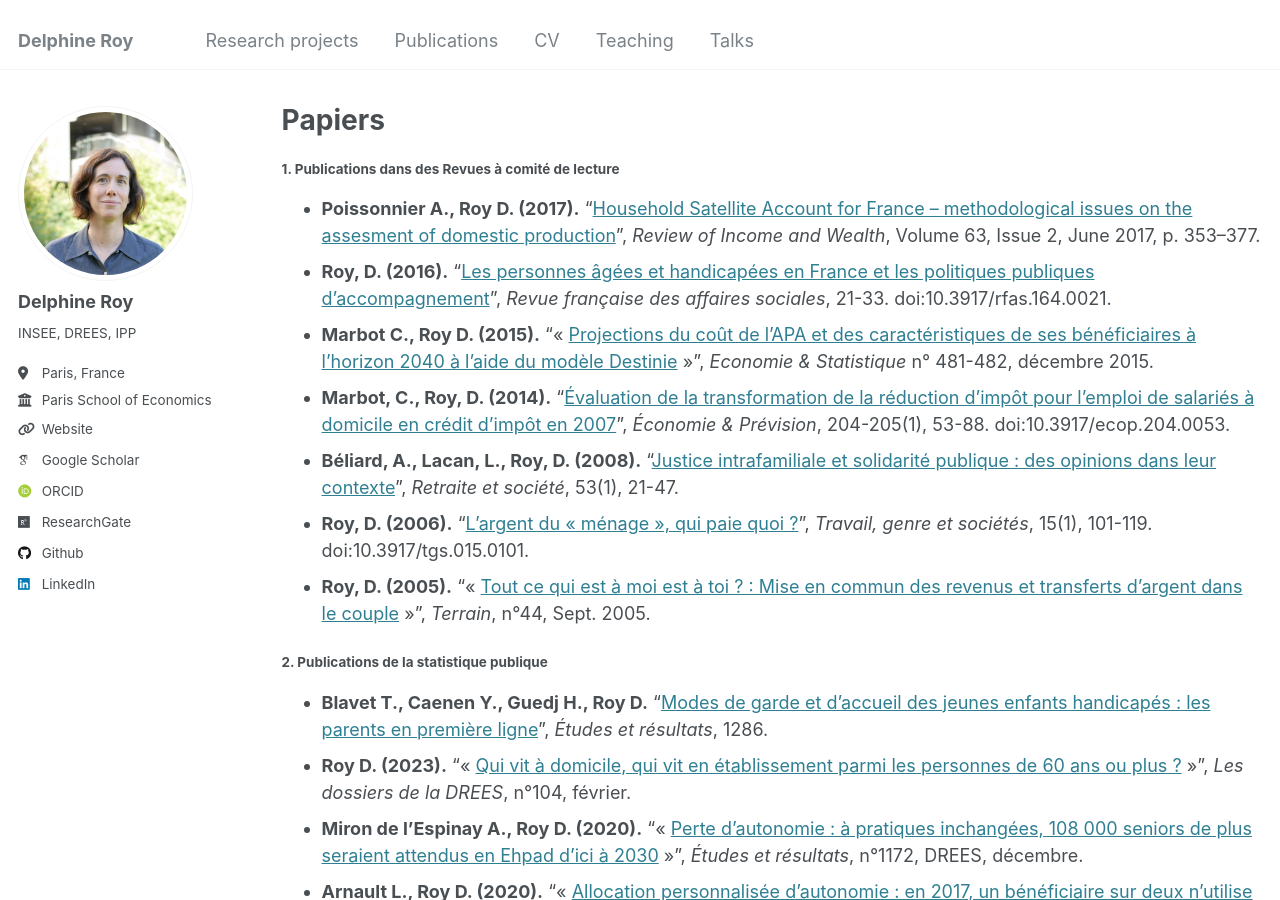
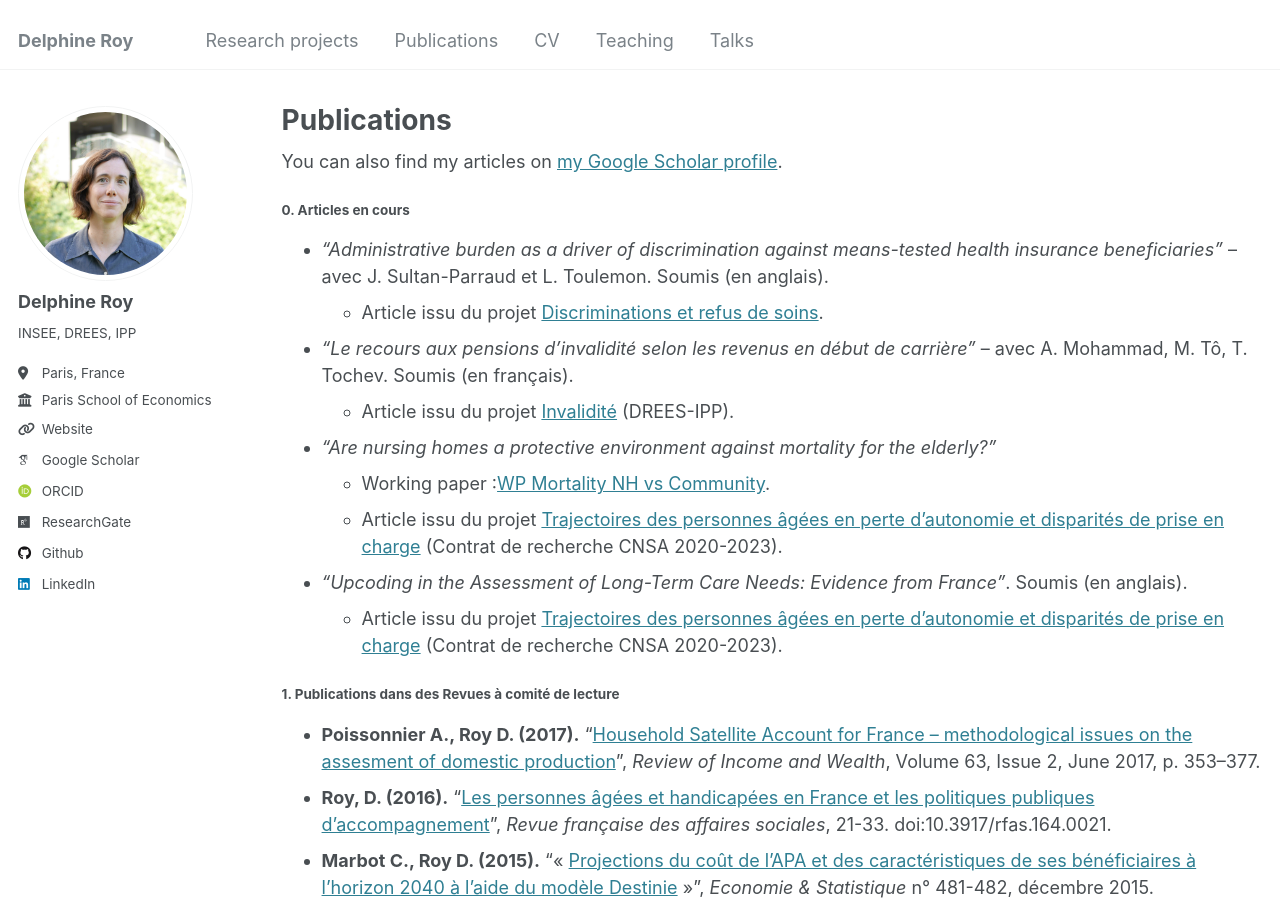
Before and after one commit to DelphineRoy/delphineroy.github.io, a Jekyll site: the page built from _pages/papiers.md, in a window 1280 px wide and 900 px high. Built offline with Jekyll 4.4.1, drawn with Linux system fonts in a browser that asks for light colours; some web fonts are replaced.

Commit message:
Update papiers.md avec test google scholar et lien pdf

```diff
--- a/_pages/papiers.md
+++ b/_pages/papiers.md
@@ -1,9 +1,30 @@
 ---
 layout: archive
-title: "Papiers"
+title: "Publications"
 permalink: /papiers/
 author_profile: true
 ---
+
+{% if site.author.googlescholar %}
+  <div class="wordwrap">You can also find my articles on <a href="{{site.author.googlescholar}}">my Google Scholar profile</a>.</div>
+{% endif %}
+
+###### 0. Articles en cours
+
+- *"Administrative burden as a driver of discrimination against means-tested health insurance beneficiaries"* – avec J. Sultan-Parraud et L. Toulemon. Soumis (en anglais).
+    * Article issu du projet [Discriminations et refus de soins](https://www.ipp.eu/projet/discrimination-et-refus-de-soins/).
+
+- *"Le recours aux pensions d’invalidité selon les revenus en début de carrière"* – avec A. Mohammad, M. Tô, T. Tochev. Soumis (en français).
+    * Article issu du projet [Invalidité](https://www.ipp.eu/projet/invalidite/) (DREES-IPP).
+
+- *"Are nursing homes a protective environment against mortality for the elderly?"*
+    * Working paper :[WP Mortality NH vs Community](../files/mortality_wp_dec24_v2.pdf).
+    * Article issu du projet [Trajectoires des personnes âgées en perte d’autonomie et disparités de prise en charge](https://www.ipp.eu/projet/trajectoires-personnes-agees-en-perte-d-autonomie-et-disparites-departementales-de-prise-en-charge/) (Contrat de recherche CNSA 2020-2023).
+
+- *"Upcoding in the Assessment of Long-Term Care Needs: Evidence from France"*. Soumis (en anglais).
+    * Article issu du projet [Trajectoires des personnes âgées en perte d’autonomie et disparités de prise en charge](https://www.ipp.eu/projet/trajectoires-personnes-agees-en-perte-d-autonomie-et-disparites-departementales-de-prise-en-charge/) (Contrat de recherche CNSA 2020-2023).
+
+
 ###### 1. Publications dans des Revues à comité de lecture
 
 - **Poissonnier A., Roy D. (2017).** "[Household Satellite Account for France – methodological issues on the assesment of domestic production](https://onlinelibrary.wiley.com/doi/10.1111/roiw.12216)", *Review of Income and Wealth*, Volume 63, Issue 2, June 2017, p. 353–377.
```
